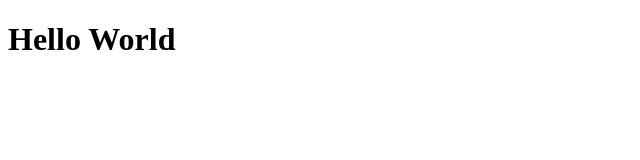
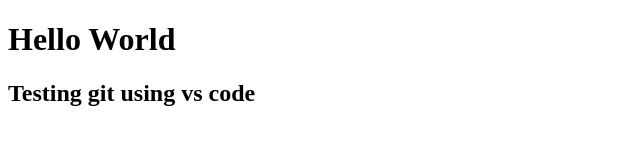
Before and after one commit to tommy-shelby/intern3, a plain HTML site: page index.html in a window 1280 px wide. Shown: the whole page, without its empty margins (0-640 px from the left). Drawn offline with Linux system fonts and the light colour scheme.

Commit message:
added new line

```diff
--- a/index.html
+++ b/index.html
@@ -8,5 +8,6 @@
 </head>
 <body>
     <h1>Hello World</h1>
+    <h2>Testing git using vs code</h2>
 </body>
 </html>
```
